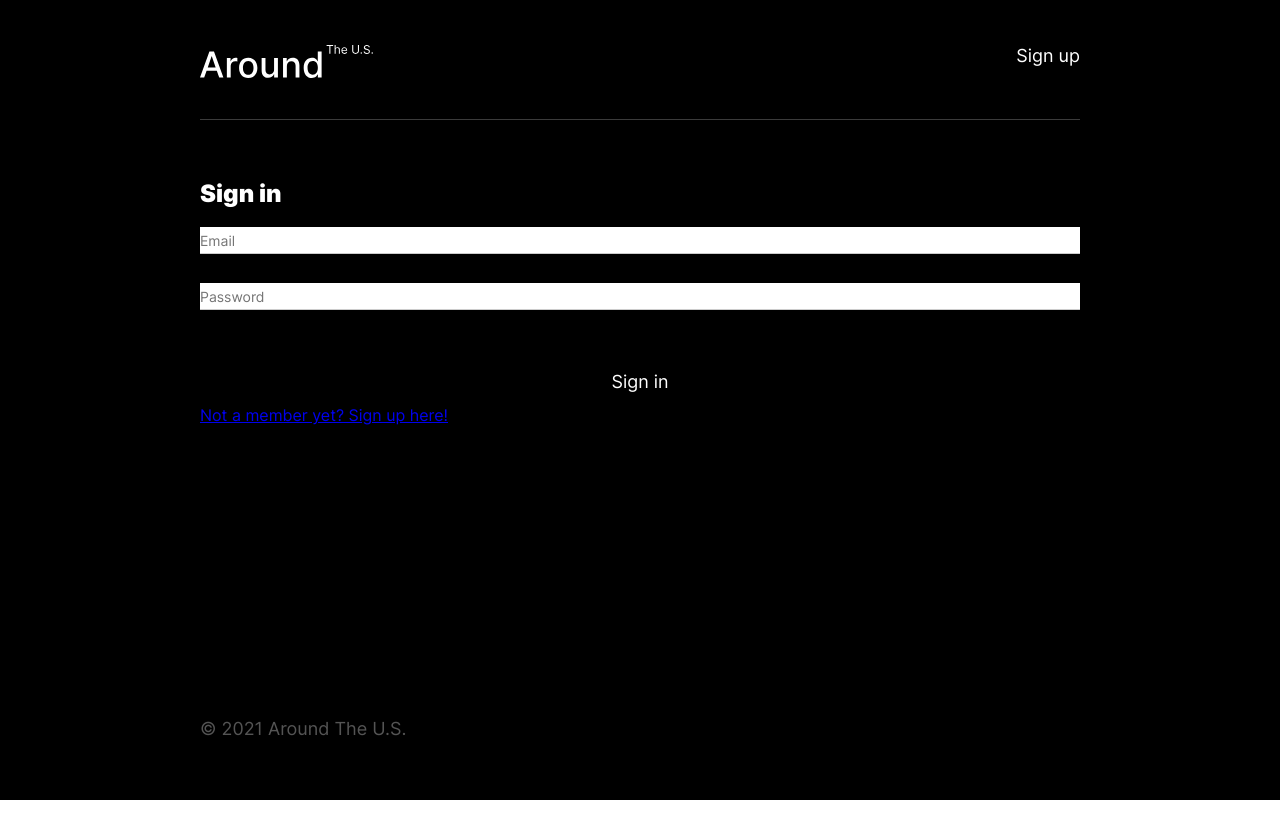
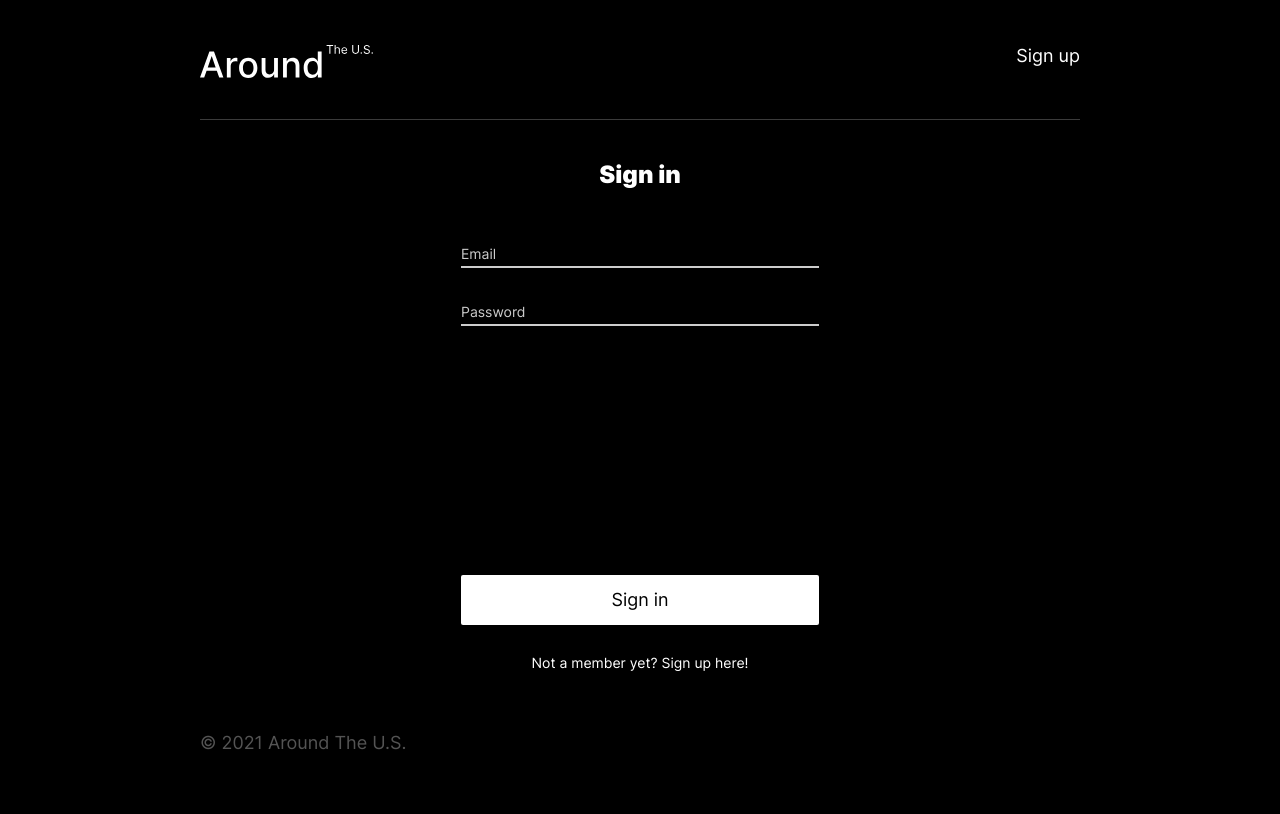
Before and after one commit to bar-amit/react-around-auth, a React (Create React App) app: page /login in a window 1280 px wide. Built offline with nearby package versions, Linux system fonts and the light colour scheme.

Commit message:
feat(user-form): design

```diff
--- /dev/null
+++ b/src/blocks/user-form/__button/userr-form__button.css
@@ -0,0 +1,15 @@
+.user-form__button {
+  padding: 0;
+  margin: 0;
+  background-color: white;
+  height: 50px;
+  border: 0;
+  border-radius: 2px;
+  font-size: 18px;
+  margin-bottom: 30px;
+  cursor: pointer;
+}
+
+.user-form__button:hover {
+  opacity: 0.85;
+}
--- /dev/null
+++ b/src/blocks/user-form/__form/user-form__form.css
@@ -0,0 +1,6 @@
+.user-form__form {
+  height: 100%;
+  display: flex;
+  flex-direction: column;
+  justify-content: space-between;
+}
--- /dev/null
+++ b/src/blocks/user-form/__input/user-form__input.css
@@ -0,0 +1,18 @@
+.user-form__input {
+  height: 27px;
+  width: 100%;
+  color: white;
+  border: none;
+  border-bottom: 2px solid;
+  border-color: #cccccc;
+  outline: none;
+  background-color: transparent;
+  border-radius: 0;
+  padding: 0;
+  margin: 0;
+}
+
+.user-form__input::placeholder {
+  color: #cccccc;
+  font-size: 14px;
+}
--- /dev/null
+++ b/src/blocks/user-form/__link/user-form__link.css
@@ -0,0 +1,12 @@
+.user-form__link {
+  text-decoration: none;
+  color: white;
+  font-family: Inter;
+  font-size: 14px;
+  line-height: 1.21;
+  text-align: center;
+}
+
+.user-form__link:hover {
+  opacity: 0.5;
+}
--- /dev/null
+++ b/src/blocks/user-form/__section/user-form__section.css
@@ -0,0 +1,4 @@
+.user-form__section {
+  display: flex;
+  flex-direction: column;
+}
--- /dev/null
+++ b/src/blocks/user-form/__title/user-form__title.css
@@ -0,0 +1,9 @@
+.user-form__title {
+  margin: 0;
+  margin-bottom: 50px;
+  font-family: Inter;
+  font-weight: 900;
+  font-size: 24px;
+  line-height: 1.21;
+  text-align: center;
+}
--- /dev/null
+++ b/src/blocks/user-form/user-form.css
@@ -0,0 +1,8 @@
+.user-form {
+  height: 64vh;
+  width: 358px;
+  margin: auto;
+  display: flex;
+  flex-direction: column;
+  padding-bottom: 60px;
+}
--- a/src/components/UserForm.js
+++ b/src/components/UserForm.js
@@ -20,17 +20,19 @@ function UserForm({ handleFormSubmit, formTitle, formName, linkText }) {
   }
 
   return (
-    <main className="main user-form">
+    <main className="main">
+      <section className="user-form">
         <h2 className="user-form__title">{formTitle}</h2>
         <form
-        className={`form form_name_${formName}`}
+          className={`form form_name_${formName} user-form__form`}
           name={formName}
           onSubmit={handleSubmit}
         >
+          <div className="user-form__section">
             <label className="form__field">
               <input
                 id="input_email"
-            className="form__input form__input_type_email"
+                className="user-form__input"
                 value={email}
                 type="email"
                 name="email"
@@ -40,12 +42,15 @@ function UserForm({ handleFormSubmit, formTitle, formName, linkText }) {
                 required
                 onChange={handleInputChange}
               />
-          <span id="input_password-error" className="form__input-error"></span>
+              <span
+                id="input_password-error"
+                className="form__input-error"
+              ></span>
             </label>
             <label className="form__field">
               <input
                 id="input_password"
-            className="form__input form__input_type_password"
+                className="user-form__input"
                 value={password}
                 type="text"
                 name="password"
@@ -55,9 +60,14 @@ function UserForm({ handleFormSubmit, formTitle, formName, linkText }) {
                 required
                 onChange={handleInputChange}
               />
-          <span id="input_password-error" className="form__input-error"></span>
+              <span
+                id="input_password-error"
+                className="form__input-error"
+              ></span>
             </label>
-        <button className="form__save-button" type="submit">
+          </div>
+          <div className="user-form__section">
+            <button className="user-form__button" type="submit">
               {currentButtonText}
             </button>
             <Link
@@ -66,7 +76,9 @@ function UserForm({ handleFormSubmit, formTitle, formName, linkText }) {
             >
               {linkText}
             </Link>
+          </div>
         </form>
+      </section>
     </main>
   );
 }
--- a/src/index.css
+++ b/src/index.css
@@ -16,6 +16,15 @@
 
 /* main */
 @import url(./blocks/main/main.css);
+
+/* user-form */
+@import url(./blocks/user-form/user-form.css);
+@import url(./blocks/user-form/__form/user-form__form.css);
+@import url(./blocks/user-form/__section/user-form__section.css);
+@import url(./blocks/user-form/__link/user-form__link.css);
+@import url(./blocks/user-form/__title/user-form__title.css);
+@import url(./blocks/user-form/__button/userr-form__button.css);
+@import url(./blocks/user-form/__input/user-form__input.css);
 
 /* profile */
 @import url(./blocks/profile/profile.css);
```
Lines whose indentation alone changed are shown as unchanged.
